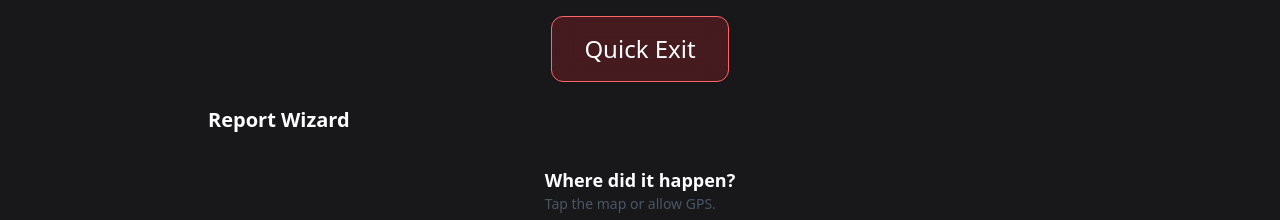
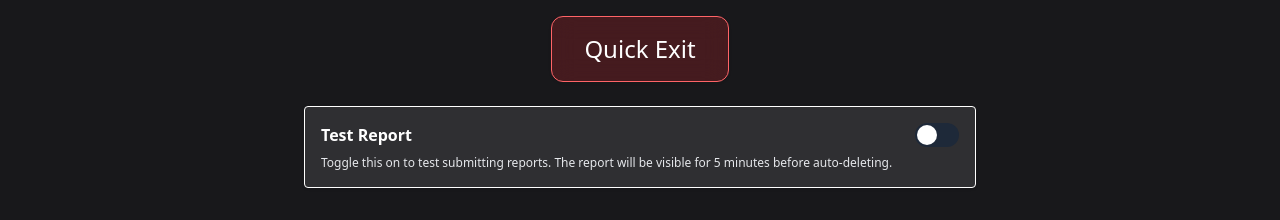
Before and after one commit to MissTitanK3/icetea-watch, a Next.js app: page /report/wizard in a window 1280 px wide. Shown: the top 220 px of the page. Built offline with nearby package versions, Linux system fonts and the light colour scheme; no server answers.

Commit message:
updating test mode

```diff
--- a/src/app/report/wizard/page.tsx
+++ b/src/app/report/wizard/page.tsx
@@ -7,15 +7,15 @@ import { useTranslations } from '@/lib/il8n/useTranslations';
 import { TranslationKey } from '@/lib/il8n/translations';
 import { useWizard } from '@/components/wizard/WizardContext';
 import LinkButton from '@/components/ui/FrostedLink';
+import TestReportToggle from '@/components/wizard/TestReportToggle';
 
 function FormDataPreview() {
   const { t } = useTranslations();
   const { formData } = useWizard();
 
   return (
-    <div className="p-4 rounded border text-sm space-y-2">
+    <div className={`p-4 rounded border text-sm space-y-2`}>
       <h3 className="font-semibold text-base">{t('liveReportPreview')}</h3>
-
       <div>
         <strong>{t('agencies')}:</strong>{' '}
         {formData.agency_type.length > 0
@@ -92,8 +92,7 @@ export default function WizardPage() {
       <div className="flex justify-evenly items-center">
         <LinkButton size="2xl" variant="red" label={t('quickExit')} href="https://wikipedia.org" />
       </div>
-
-      <h2 className="text-xl font-bold">{t('reportWizard')}</h2>
+      <TestReportToggle />
 
       {renderStep()}
 
--- a/src/components/BottomNav.tsx
+++ b/src/components/BottomNav.tsx
@@ -9,7 +9,7 @@ import { useWizard } from './wizard/WizardContext';
 export default function BottomNav() {
   const { t } = useTranslations();
   const pathname = usePathname();
-  const { step, back, next, canContinue, finish } = useWizard();
+  const { step, back, next, canContinue, finish, testReportEnabled } = useWizard();
 
   const isWizard = pathname.startsWith('/report/wizard');
 
@@ -54,7 +54,9 @@ export default function BottomNav() {
         <button
           onClick={handleNextOrFinish}
           disabled={!canContinue}
-          className={`${wizardButtonBase} ${canContinue ? wizardButtonActive : wizardButtonDisabled}`}>
+          className={`${wizardButtonBase}
+    ${canContinue ? wizardButtonActive : wizardButtonDisabled}
+    ${testReportEnabled ? 'border-red-500 shadow-red-500/40 border-2' : ''}`}>
           {step === 2 ? t('submit') : t('next')}
           {step === 2 ? <SendHorizonal className="h-5 w-5" /> : <ArrowRight className="h-5 w-5" />}
         </button>
--- a/src/components/map/HeatLayer.tsx
+++ b/src/components/map/HeatLayer.tsx
@@ -158,6 +158,11 @@ export default function HeatMap({ reports, center }: { reports: Report[]; center
                     <div className="mb-1 text-2xl">
                       {[...translatedAgencies, r.agency_other].filter(Boolean).join(', ')}
                     </div>
+                    {r.test && (
+                      <span>
+                        !!! {t('test')} !!! {t('test')} !!!
+                      </span>
+                    )}
                     <div className="mb-3 text-sm font-normal text-white/80">
                       <strong>{t('reported')}</strong> {formatAge(r.timestamp)} {t('timeAgo')}
                     </div>
@@ -182,7 +187,7 @@ export default function HeatMap({ reports, center }: { reports: Report[]; center
                     </div>
                   </div>
 
-                  <div className="p-4 space-y-2 text-sm text-white/90">
+                  <div className={`p-4 space-y-2 text-sm ${r.test ? 'bg-red-900' : ''} text-white/90`}>
                     <div>
                       <strong>{t('officerMovement')}:</strong>{' '}
                       {r.officer_moving === true
--- /dev/null
+++ b/src/components/wizard/TestReportToggle.tsx
@@ -0,0 +1,35 @@
+'use client';
+
+import { useWizard } from './WizardContext';
+
+export default function TestReportToggle() {
+  const { testReportEnabled, setTestReportEnabled } = useWizard();
+
+  return (
+    <div className="bg-white/10 rounded p-4 shadow max-w-2xl mx-auto mb-6 border">
+      {/* Flex row for H3 and toggle */}
+      <div className="flex items-center justify-between mb-2">
+        <h2 className="font-semibold ">Test Report</h2>
+
+        {/* Label wraps both checkbox and visual switch */}
+        <label className="relative inline-block w-11 h-6 cursor-pointer">
+          <input
+            type="checkbox"
+            checked={testReportEnabled}
+            onChange={() => setTestReportEnabled(!testReportEnabled)}
+            className="sr-only peer"
+          />
+          {/* Track */}
+          <div className="w-full h-full bg-gray-800 rounded-full peer-checked:bg-green-500 transition-colors" />
+          {/* Thumb */}
+          <div className="absolute top-[2px] left-[2px] h-5 w-5 bg-white rounded-full transition-transform peer-checked:translate-x-5" />
+        </label>
+      </div>
+
+      {/* Description below */}
+      <p className="text-xs text-gray-200">
+        Toggle this on to test submitting reports. The report will be visible for 5 minutes before auto-deleting.
+      </p>
+    </div>
+  );
+}
--- a/src/components/wizard/WizardContext.tsx
+++ b/src/components/wizard/WizardContext.tsx
@@ -12,6 +12,8 @@ type WizardContextType = {
   setCanContinue: (val: boolean) => void;
   formData: ReportFormData;
   setFormData: React.Dispatch<React.SetStateAction<ReportFormData>>;
+  testReportEnabled: boolean;
+  setTestReportEnabled: (enabled: boolean) => void;
   finish: () => Promise<void>;
 };
 
@@ -20,6 +22,8 @@ const WizardContext = createContext<WizardContextType | null>(null);
 export function WizardProvider({ children }: { children: React.ReactNode }) {
   const [step, setStep] = useState(0);
   const [canContinue, setCanContinue] = useState(false);
+  const [testReportEnabled, setTestReportEnabled] = useState(false);
+
   const [formData, setFormData] = useState<ReportFormData>({
     agency_type: [],
     agency_other: '',
@@ -42,11 +46,9 @@ export function WizardProvider({ children }: { children: React.ReactNode }) {
   const finish = async () => {
     const { agency_type, agency_other, location, media_url, lights_on, officer_direction, officer_moving, sirens_on } =
       formData;
+
     const timestamp = new Date().toISOString();
-    const id = crypto.randomUUID();
-
     const report = {
-      id,
       agency_type,
       agency_other,
       location,
@@ -56,7 +58,9 @@ export function WizardProvider({ children }: { children: React.ReactNode }) {
       officer_direction,
       officer_moving,
       sirens_on,
+      test: testReportEnabled,
     };
+    console.log(report);
 
     const isOffline = !navigator.onLine;
     const { addReportToQueue } = await import('@/utils/reportQueue');
@@ -69,20 +73,7 @@ export function WizardProvider({ children }: { children: React.ReactNode }) {
     }
 
     try {
-      const { error } = await supabase.from('wizard').insert([
-        {
-          agency_type,
-          agency_other,
-          location,
-          media_url,
-          timestamp,
-          lights_on,
-          officer_direction,
-          officer_moving,
-          sirens_on,
-        },
-      ]);
-
+      const { error } = await supabase.from('wizard').insert([report]);
       if (error) {
         console.error('Insert failed:', error);
         addReportToQueue(report);
@@ -92,7 +83,7 @@ export function WizardProvider({ children }: { children: React.ReactNode }) {
       addReportToQueue(report);
     }
 
-    window.location.href = '/report/wizard'; // redirect or show confirmation screen
+    window.location.href = '/heatmap';
   };
 
   return (
@@ -106,6 +97,8 @@ export function WizardProvider({ children }: { children: React.ReactNode }) {
         setCanContinue,
         formData,
         setFormData,
+        testReportEnabled,
+        setTestReportEnabled,
         finish,
       }}>
       {children}
--- a/src/lib/il8n/translations.ts
+++ b/src/lib/il8n/translations.ts
@@ -240,7 +240,8 @@ export type TranslationKey =
   | 'transparencySafeLesson1'
   | 'transparencySafeLesson2'
   | 'transparencySafeOutro'
-  | 'contactUs';
+  | 'contactUs'
+  | 'test';
 
 export const roleKeys: TranslationKey[] = [
   'joinDispatchRole.dispatcher',
@@ -257,6 +258,7 @@ export const roleKeys: TranslationKey[] = [
 
 export const TRANSLATIONS: Record<string, Record<TranslationKey, string>> = {
   en: {
+    test: 'TEST',
     Donations: 'Donations',
     'Report ICE Activity': 'Report ICE Activity',
     'Legal Aid & Attorneys': 'Legal Aid & Attorneys',
@@ -563,6 +565,7 @@ export const TRANSLATIONS: Record<string, Record<TranslationKey, string>> = {
       '⚠️ Dispatch coordination is currently conducted in English. Spanish-speaking volunteers are welcome, but basic English proficiency is required.',
   },
   es: {
+    test: 'Prueba',
     Donations: 'Donaciones',
     'Report ICE Activity': 'Reportar Actividad de ICE',
     'Legal Aid & Attorneys': 'Asistencia Legal y Abogados',
--- a/src/types/wizard.ts
+++ b/src/types/wizard.ts
@@ -27,6 +27,7 @@ export type Report = {
   lights_on: boolean | null;
   sirens_on: boolean | null;
   submitted_by: string | null;
+  test: boolean | null;
 };
 
 export type QueuedReport = ReportFormData & {
```
